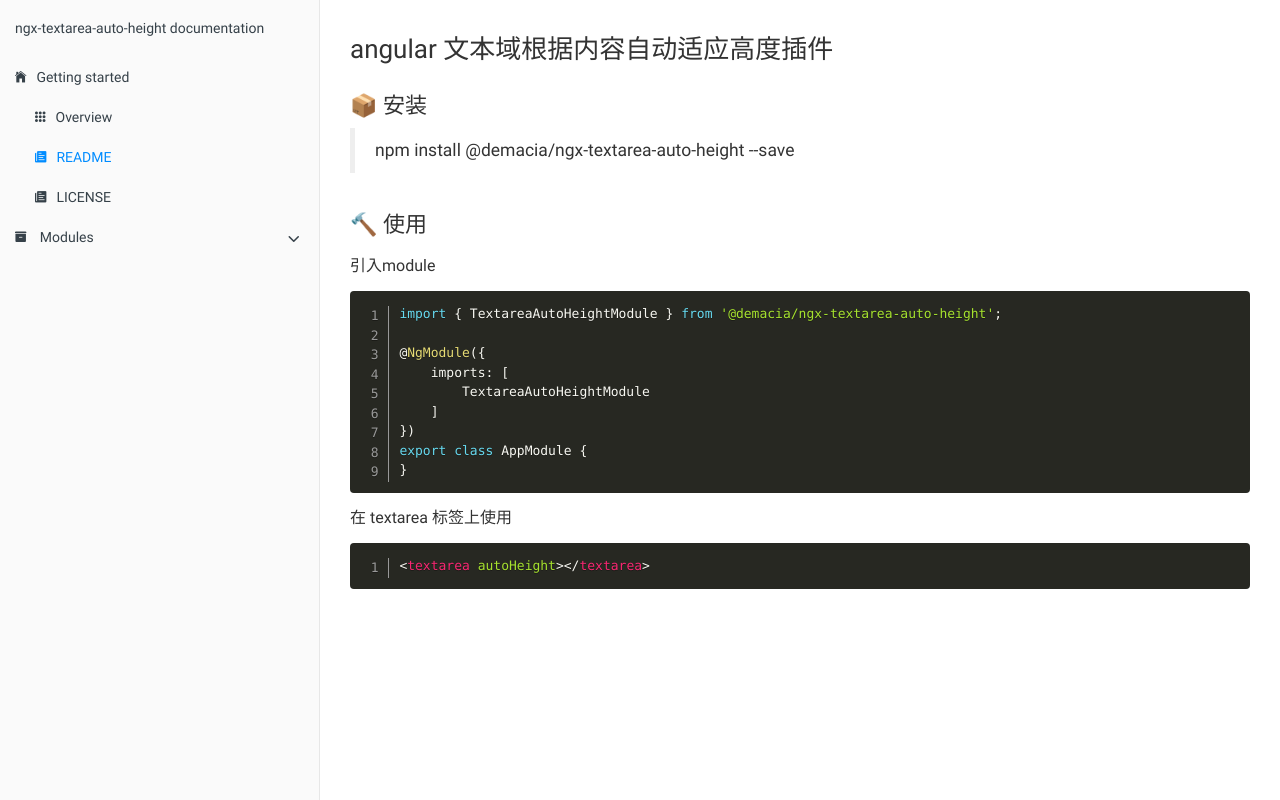
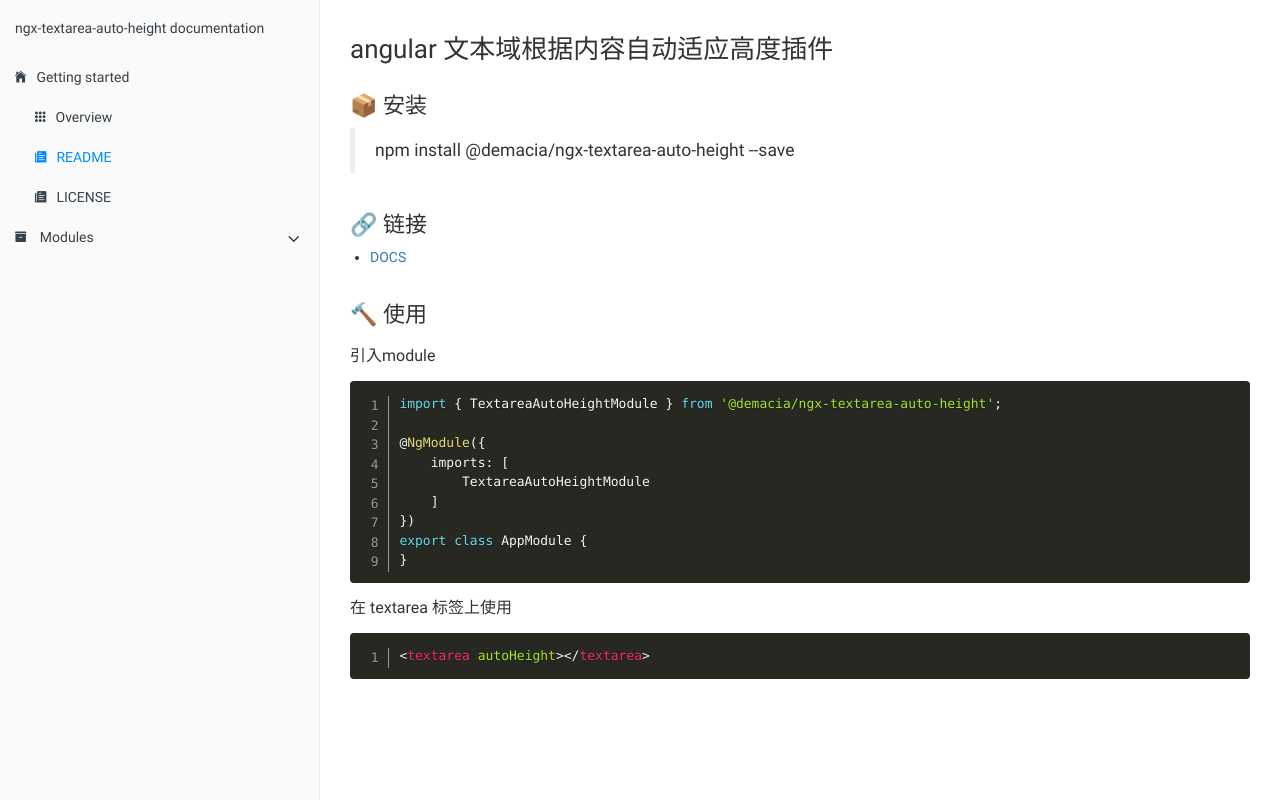
Before and after one commit to zw277856645/ngx-textarea-auto-height, a website: page docs/index.html in a window 1280 px wide. Drawn offline with Linux system fonts and the light colour scheme.

Commit message:
add docs

```diff
--- a/docs/index.html
+++ b/docs/index.html
@@ -35,6 +35,10 @@
 <blockquote>
 <p>npm install @demacia/ngx-textarea-auto-height --save</p>
 </blockquote>
+<h2 id="🔗-链接">🔗 链接</h2>
+<ul>
+<li><a href="https://zw277856645.gitlab.io/ngx-textarea-auto-height/">DOCS</a></li>
+</ul>
 <h2 id="🔨-使用">🔨 使用</h2>
 <h6 id="引入module">引入module</h6>
 <div><pre class="line-numbers"><code class="language-js">import { TextareaAutoHeightModule } from &#39;&#64;demacia/ngx-textarea-auto-height&#39;;
```
Also changed, not shown: README.md.
